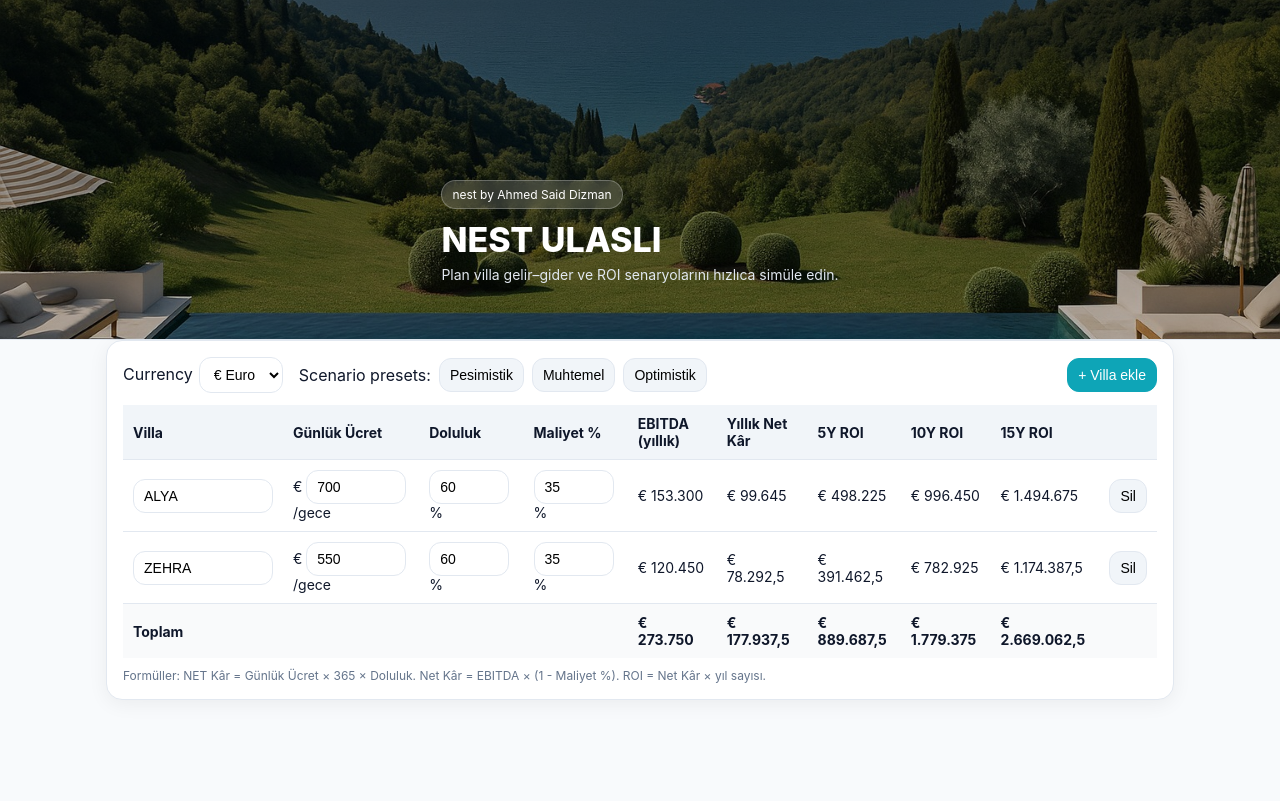
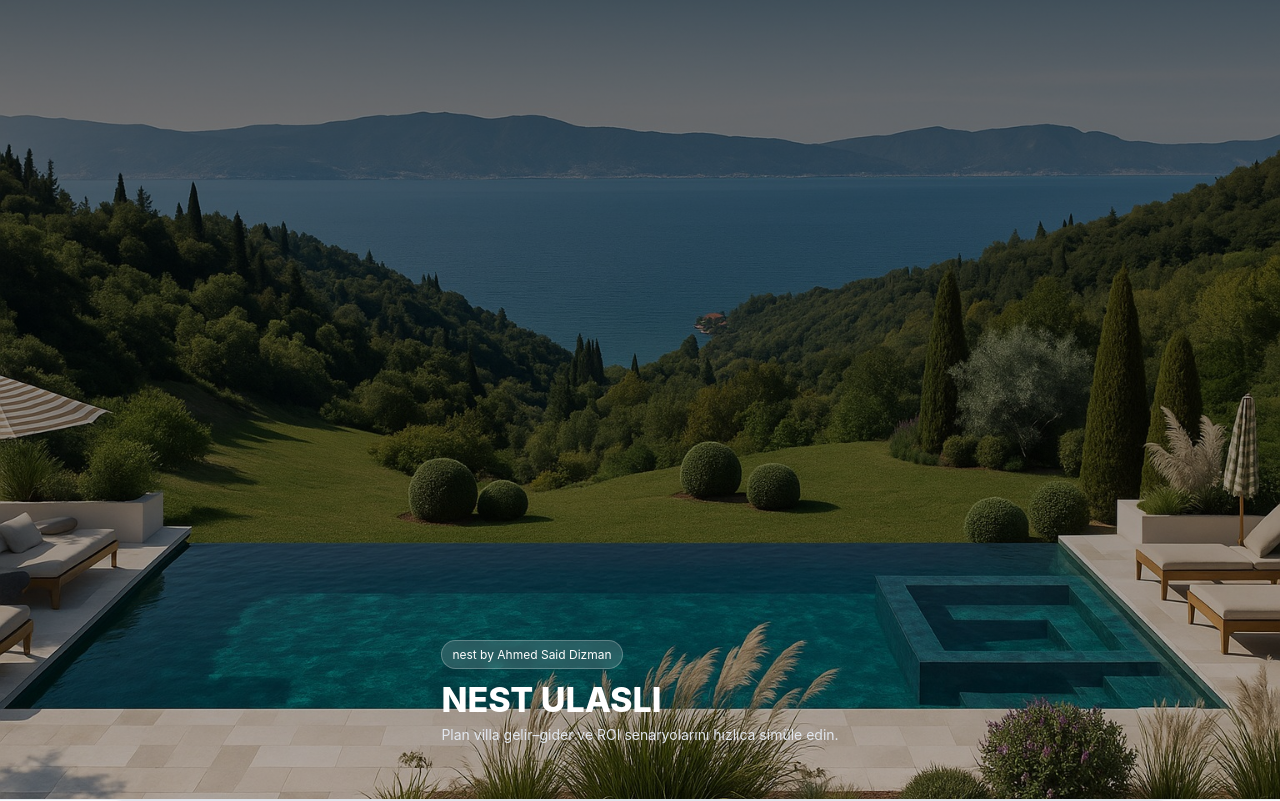
Before and after one commit to dirvass/nest-planner, a React (Vite) app: page / in a window 1280 px wide. Shown: the top 801 px of the page. Built offline with nearby package versions, Linux system fonts and the light colour scheme.

Commit message:
Update styles.css

```diff
--- a/src/styles.css
+++ b/src/styles.css
@@ -17,11 +17,12 @@ body{margin:0;font-family:Inter, system-ui, -apple-system, Segoe UI, Roboto, Ari
   border-bottom: 1px solid var(--border);
   background:
     linear-gradient(180deg, rgba(0,0,0,.55), rgba(0,0,0,.25)),
-    url("/hero.jpg") center/cover no-repeat;
+    url("/hero.jpg") center/contain no-repeat; /* <--- CHANGE: contain instead of cover */
   color: #fff;
-  height: 340px; /* previously auto — add a fixed height */
+  height: 100vh; /* makes it full-screen height */
   display: flex;
-  align-items: flex-end; /* ensures text sits nicely above bottom edge */
+  align-items: flex-end;
+  background-color: #000; /* optional – black background for any empty space */
 }
 
 .header-inner {
```
